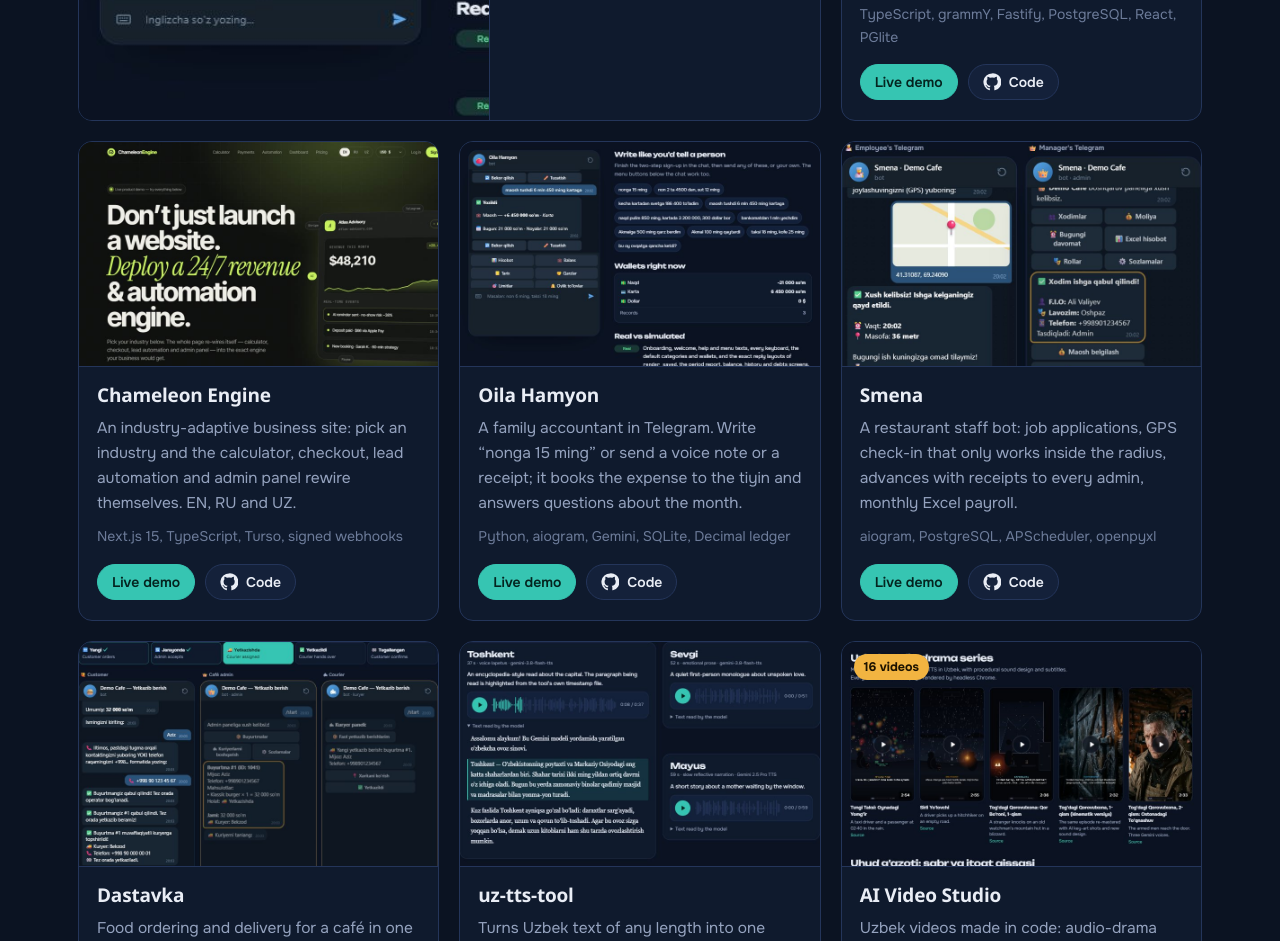
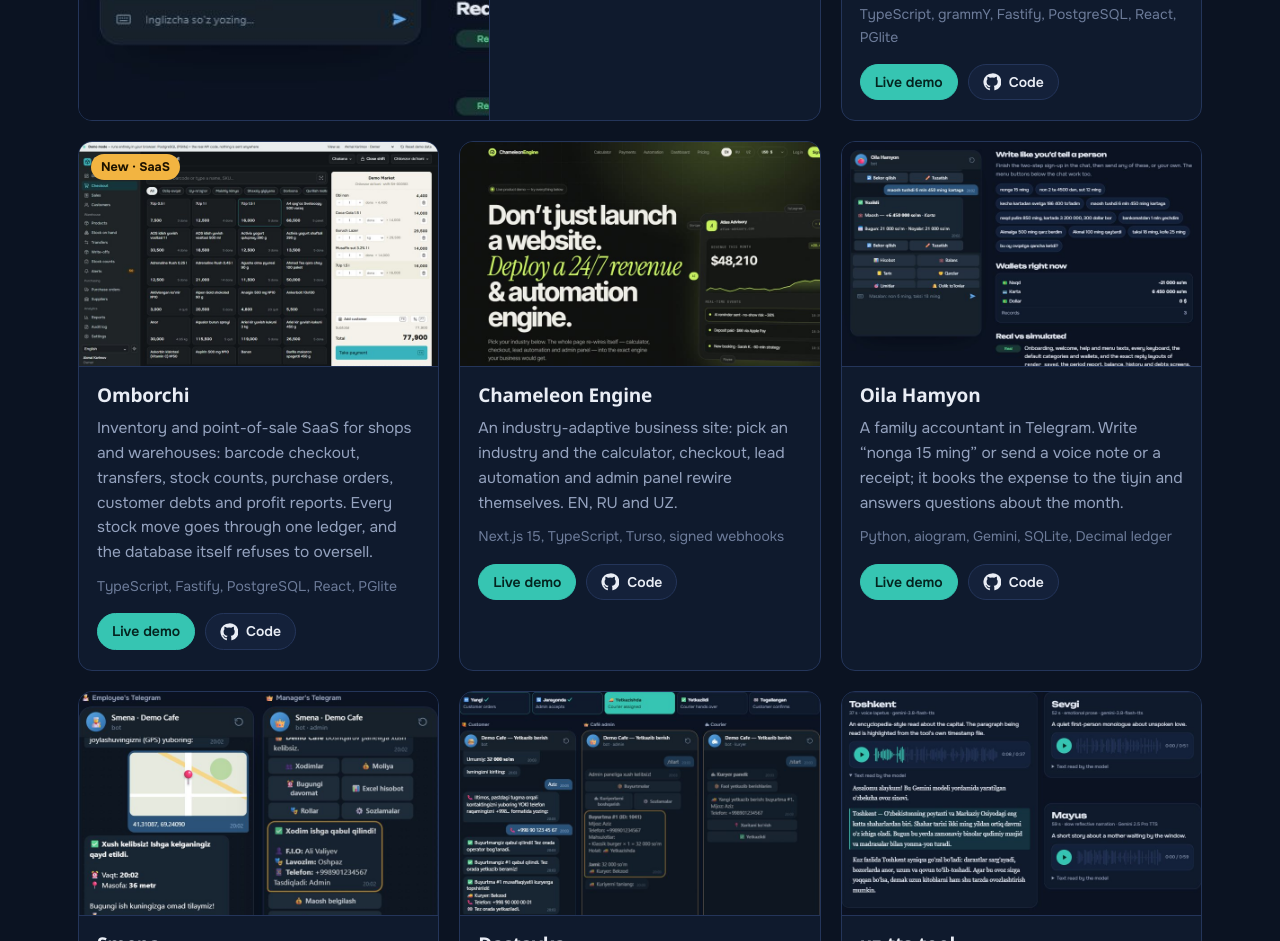
Before and after one commit to xoliddev/xoliddev.github.io, a plain HTML site: page index.html in a window 1280 px wide. Shown: the part 3652-4593 px from the top of the page. Drawn offline with Linux system fonts and the light colour scheme; a web font is replaced by a local one.

Commit message:
Add Omborchi inventory and POS SaaS to open-source projects
Co-Authored-By: Claude Opus 5.5 <noreply@anthropic.com>

```diff
--- a/index.html
+++ b/index.html
@@ -212,6 +212,18 @@
           </div>
         </article>
         <article class="proj">
+          <a class="proj-thumb" href="/omborchi/" tabindex="-1" aria-hidden="true"><img src="assets/img/thumbs/omborchi.jpg" alt="" loading="lazy" width="800" height="500"><span class="badge-play"><span class="l-en">New · SaaS</span><span class="l-uz">Yangi · SaaS</span></span></a>
+          <div class="proj-body">
+            <h3><a href="/omborchi/">Omborchi</a></h3>
+            <p class="l-en">Inventory and point-of-sale SaaS for shops and warehouses: barcode checkout, transfers, stock counts, purchase orders, customer debts and profit reports. Every stock move goes through one ledger, and the database itself refuses to oversell.</p><p class="l-uz">Do'kon va omborlar uchun hisob-kitob va kassa tizimi: shtrix-kodli kassa, filiallararo ko'chirish, inventarizatsiya, buyurtmalar, mijoz qarzlari va foyda hisobotlari. Har bir harakat bitta jurnal orqali yuradi, qoldiqdan ortiq sotishga bazaning o'zi yo'l qo'ymaydi.</p>
+            <p class="proj-tech">TypeScript, Fastify, PostgreSQL, React, PGlite</p>
+            <div class="btn-row">
+              <a class="btn btn-primary btn-small" href="/omborchi/"><span class="l-en">Live demo</span><span class="l-uz">Jonli demo</span></a>
+              <a class="btn btn-small" href="https://github.com/xoliddev/omborchi" target="_blank" rel="noopener"><svg viewBox="0 0 24 24" fill="currentColor" aria-hidden="true"><path d="M12 .5a11.5 11.5 0 0 0-3.6 22.4c.6.1.8-.3.8-.6v-2c-3.2.7-3.9-1.5-3.9-1.5-.5-1.3-1.3-1.7-1.3-1.7-1-.7.1-.7.1-.7 1.2.1 1.8 1.2 1.8 1.2 1 1.8 2.8 1.3 3.5 1 .1-.8.4-1.3.7-1.6-2.6-.3-5.3-1.3-5.3-5.7 0-1.3.5-2.3 1.2-3.1-.1-.3-.5-1.5.1-3.1 0 0 1-.3 3.2 1.2a11 11 0 0 1 5.8 0c2.2-1.5 3.2-1.2 3.2-1.2.6 1.6.2 2.8.1 3.1.8.8 1.2 1.9 1.2 3.1 0 4.4-2.7 5.4-5.3 5.7.4.4.8 1.1.8 2.2v3.3c0 .3.2.7.8.6A11.5 11.5 0 0 0 12 .5z"/></svg><span class="l-en">Code</span><span class="l-uz">Kod</span></a>
+            </div>
+          </div>
+        </article>
+        <article class="proj">
           <a class="proj-thumb" href="https://chameleonengine.vercel.app" target="_blank" rel="noopener" tabindex="-1" aria-hidden="true"><img src="assets/img/thumbs/chameleon-engine.jpg" alt="" loading="lazy" width="800" height="500"></a>
           <div class="proj-body">
             <h3><a href="https://chameleonengine.vercel.app" target="_blank" rel="noopener">Chameleon Engine</a></h3>
--- a/sitemap.xml
+++ b/sitemap.xml
@@ -8,4 +8,5 @@
   <url><loc>https://xoliddev.github.io/demos/uz-tts-tool/</loc><lastmod>2026-11-13</lastmod><priority>0.8</priority></url>
   <url><loc>https://xoliddev.github.io/demos/ai-video-studio/</loc><lastmod>2026-11-13</lastmod><priority>0.8</priority></url>
   <url><loc>https://xoliddev.github.io/navbat/</loc><lastmod>2026-11-14</lastmod><priority>0.9</priority></url>
+  <url><loc>https://xoliddev.github.io/omborchi/</loc><lastmod>2026-11-14</lastmod><priority>0.9</priority></url>
 </urlset>
```
Also changed, not shown: assets/img/thumbs/omborchi.jpg (added).
